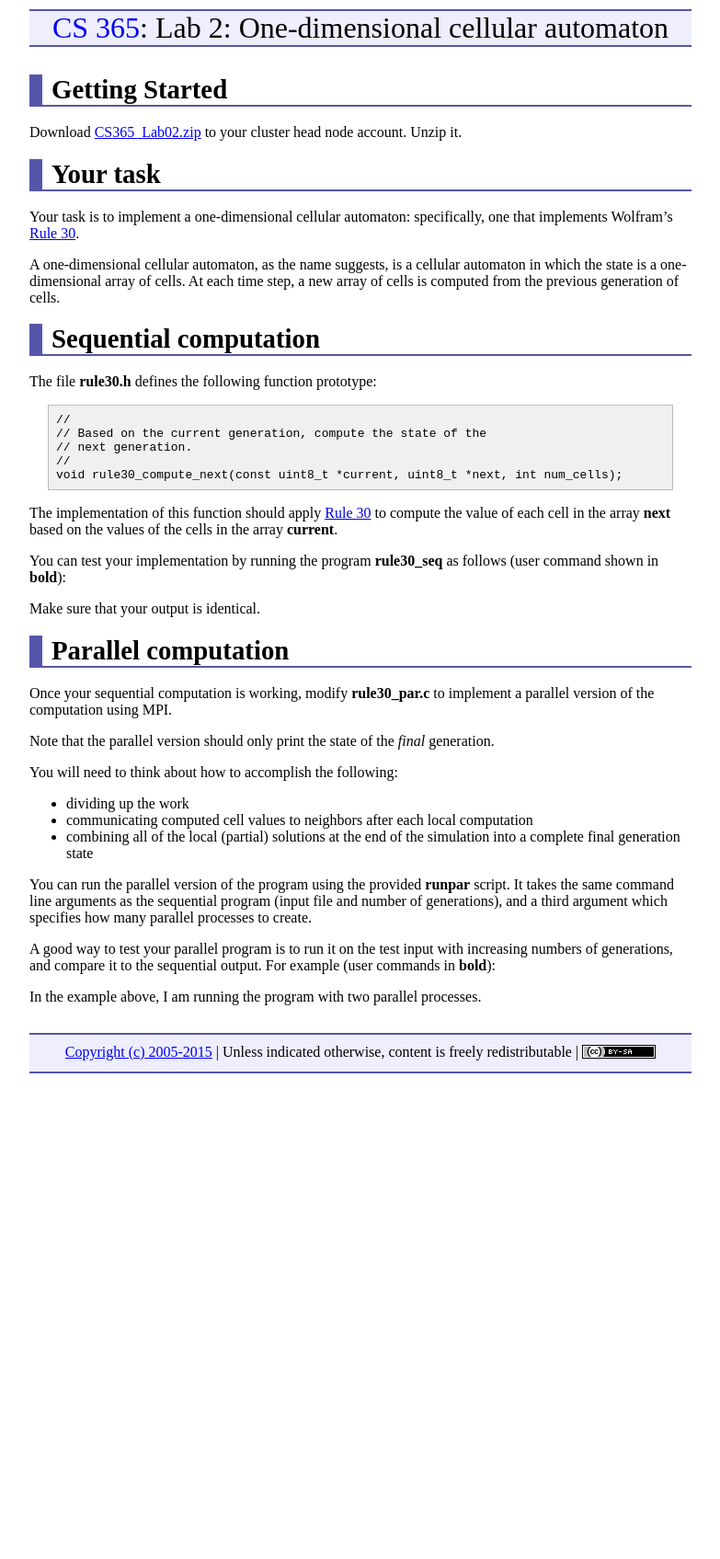
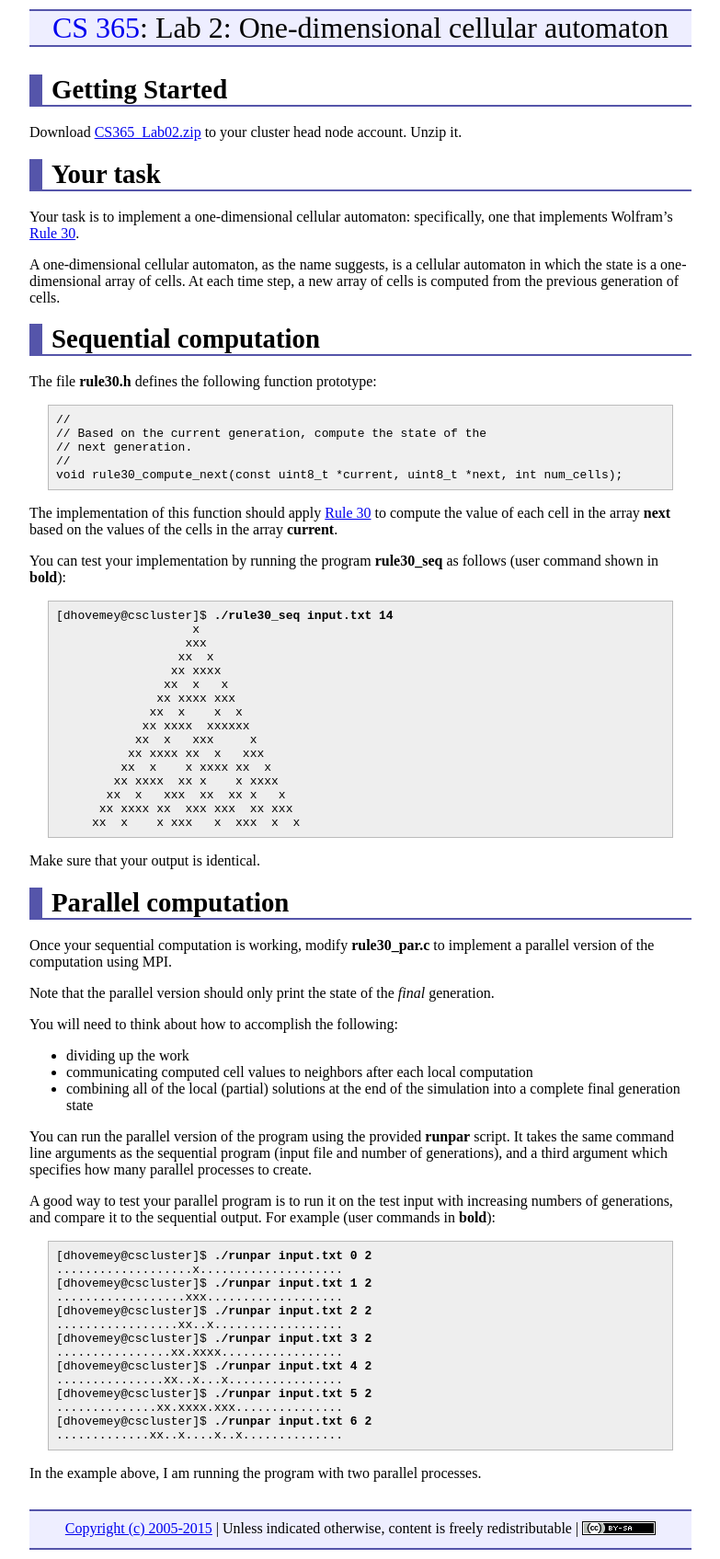
Before and after one commit to ycpcs/cs365-spring2015, a Jekyll site: the page built from labs/lab02.md, in a window 1280 px wide. Shown: the whole page at 92% size, without its empty margins (248-1031 px from the left). Built offline with Jekyll 4.4.1, drawn with Linux system fonts in a browser that asks for light colours; Markdown is read by kramdown in place of the engine named in the settings; before the commit the page ends 1177 px from its top, so only the background shows below that.

Commit message:
restored parsed literal blocks

```diff
--- a/labs/lab02.md
+++ b/labs/lab02.md
@@ -30,6 +30,25 @@ The implementation of this function should apply [Rule 30](http://mathworld.wolf
 
 You can test your implementation by running the program **rule30\_seq** as follows (user command shown in **bold**):
 
+<pre>
+[dhovemey@cscluster]$ <b>./rule30_seq input.txt 14</b>
+                   x
+                  xxx
+                 xx  x
+                xx xxxx
+               xx  x   x
+              xx xxxx xxx
+             xx  x    x  x
+            xx xxxx  xxxxxx
+           xx  x   xxx     x
+          xx xxxx xx  x   xxx
+         xx  x    x xxxx xx  x
+        xx xxxx  xx x    x xxxx
+       xx  x   xxx  xx  xx x   x
+      xx xxxx xx  xxx xxx  xx xxx
+     xx  x    x xxx   x  xxx  x  x
+</pre>
+
 Make sure that your output is identical.
 
 Parallel computation
@@ -49,4 +68,21 @@ You can run the parallel version of the program using the provided **runpar** sc
 
 A good way to test your parallel program is to run it on the test input with increasing numbers of generations, and compare it to the sequential output. For example (user commands in **bold**):
 
+<pre>
+[dhovemey@cscluster]$ <b>./runpar input.txt 0 2</b>
+...................x....................
+[dhovemey@cscluster]$ <b>./runpar input.txt 1 2</b>
+..................xxx...................
+[dhovemey@cscluster]$ <b>./runpar input.txt 2 2</b>
+.................xx..x..................
+[dhovemey@cscluster]$ <b>./runpar input.txt 3 2</b>
+................xx.xxxx.................
+[dhovemey@cscluster]$ <b>./runpar input.txt 4 2</b>
+...............xx..x...x................
+[dhovemey@cscluster]$ <b>./runpar input.txt 5 2</b>
+..............xx.xxxx.xxx...............
+[dhovemey@cscluster]$ <b>./runpar input.txt 6 2</b>
+.............xx..x....x..x..............
+</pre>
+
 In the example above, I am running the program with two parallel processes.
```
